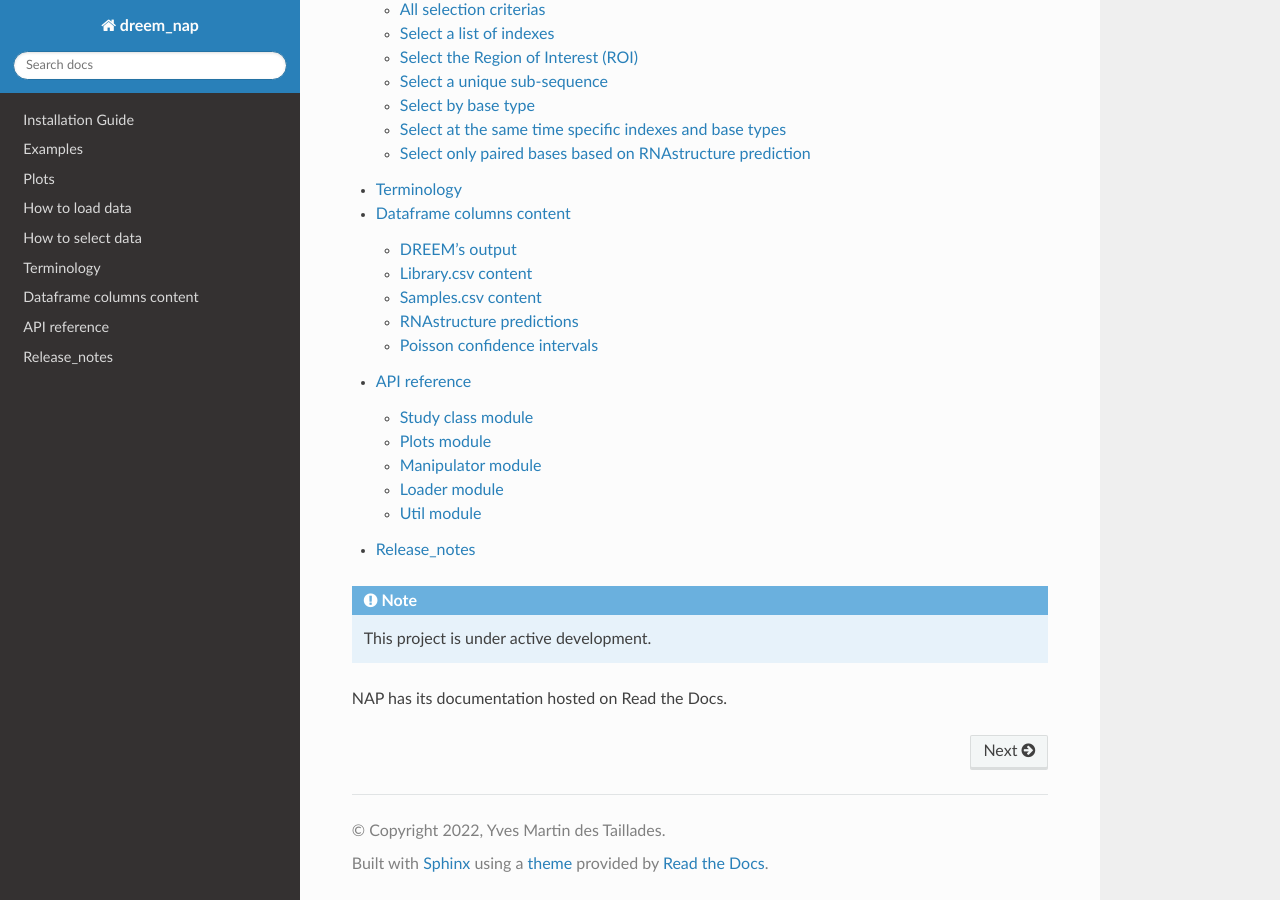
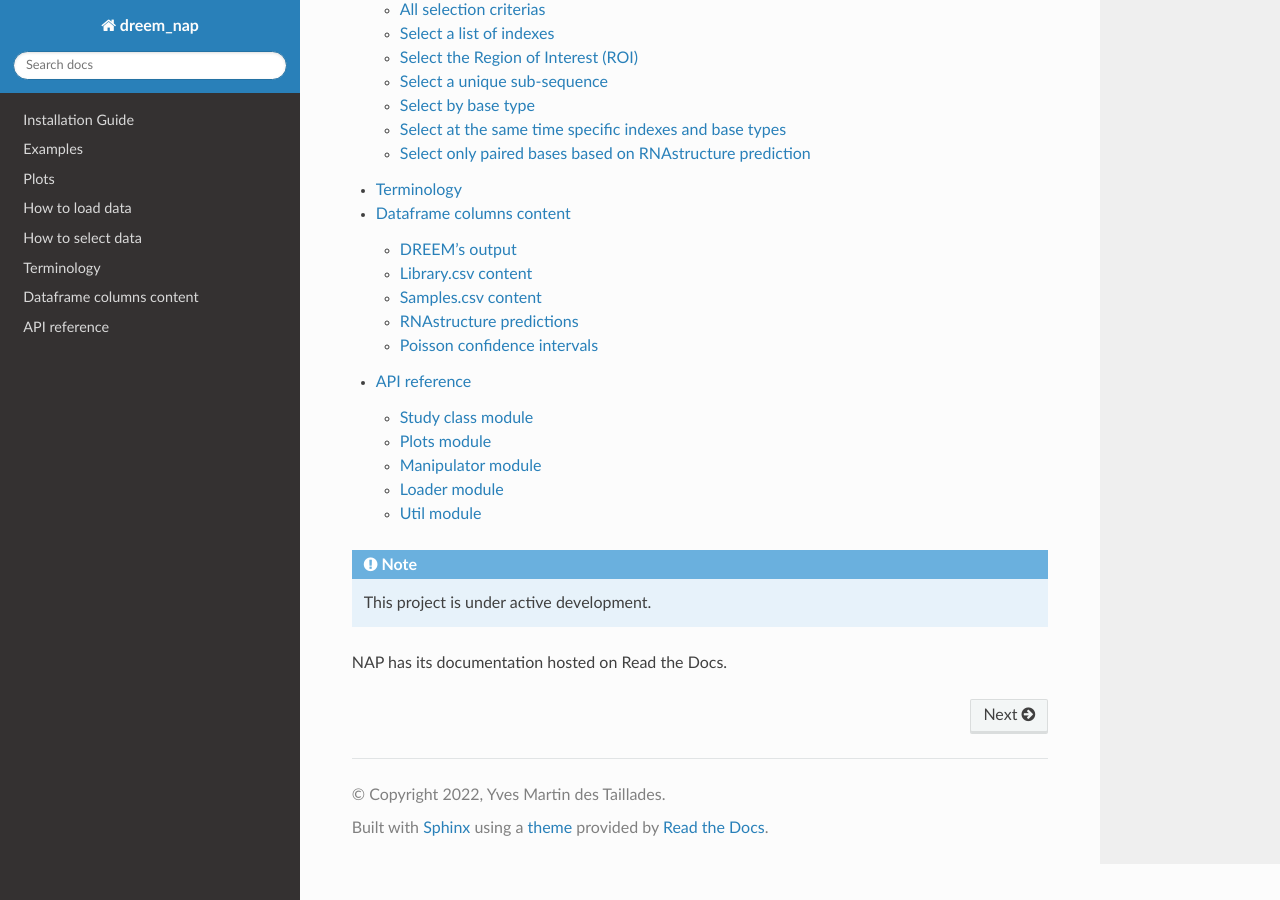
Before and after one commit to yvesmartindestaillades/NAP, a Sphinx documentation site: the page built from docs/source/index.rst, in a window 1280 px wide and 900 px high, scrolled down 1322 px. Built offline with Sphinx 7.4.7 and the Read the Docs theme 2.0.0, drawn with Linux system fonts in a browser that asks for light colours.

Commit message:
remove release notes

```diff
--- a/docs/source/index.rst
+++ b/docs/source/index.rst
@@ -25,7 +25,6 @@ Index
    terminology
    reference
    api
-   release_notes
 
 .. note::
 
--- a/docs/source/release_notes.rst
+++ /dev/null
@@ -1,2 +0,0 @@
-Release_notes
-=============
```
